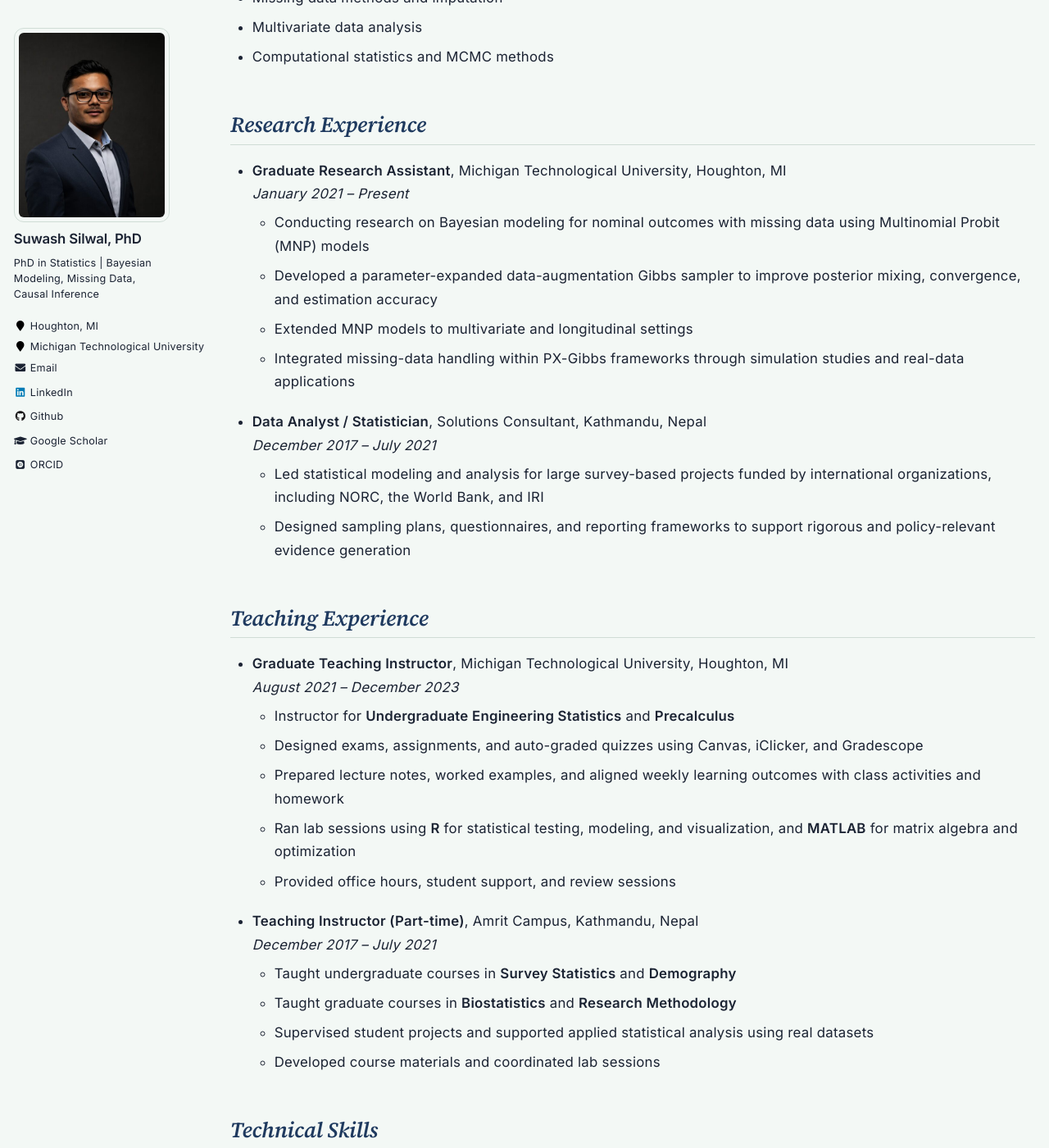
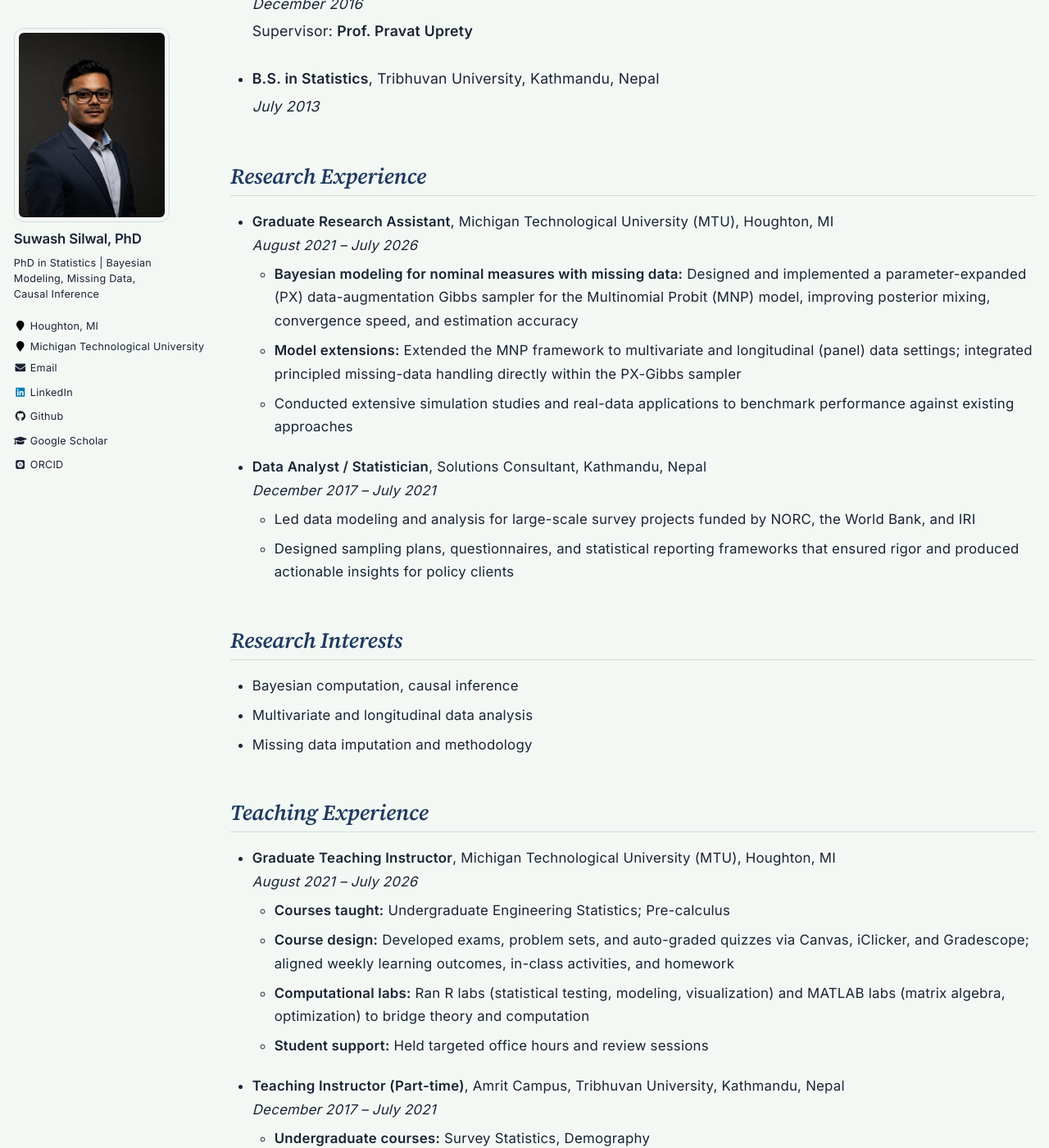
Before and after one commit to ssilwal050/ssilwal050.github.io, a Jekyll site: the page built from _pages/cv.md, in a window 1280 px wide and 1400 px high, scrolled down 928 px. Shown: the whole window at 82% size. Built offline with Jekyll 4.4.1, drawn with Linux system fonts in a browser that asks for light colours; some web fonts are replaced; some of the changed text lies outside the part shown.

Commit message:
CV page: update all sections to match the latest CV
Co-Authored-By: Claude Sonnet 5.5 <noreply@anthropic.com>
Claude-Session: https://claude.ai/code/session_01Xa6NjouSf11HGrZQCXPFoi

```diff
--- a/_pages/cv.md
+++ b/_pages/cv.md
@@ -11,13 +11,18 @@ redirect_from:
 
 A PDF version of my full CV is available [here](/files/Suwash_Silwal_CV.pdf).
 
+## Professional Summary
+
+Ph.D. in Statistics from Michigan Technological University (MTU) with expertise in Bayesian computation, latent-variable models, missing-data methodology, and statistical programming. Developed a novel parameter-expanded Gibbs sampling approach for Multinomial Probit models to improve computational efficiency and convergence. Experienced in methodological research, large-scale data analysis, simulation studies, and statistical modeling, with a strong record of interdisciplinary collaboration, scientific communication, teaching, conference presentations, and peer-reviewed research.
+
 ## Education
 
-* **Ph.D. in Statistics**, Michigan Technological University, Houghton, MI
-  *Expected: July 2026*
+* **Ph.D. in Statistics**, Michigan Technological University (MTU), Houghton, MI
+  *August 2026*
+  Dissertation: Bayesian methods for nominal measures with missing values using Multinomial Probit models
   Advisor: **Prof. Xiao Zhang**
 
-* **M.S. in Statistics**, Michigan Technological University, Houghton, MI
+* **M.S. in Statistics**, Michigan Technological University (MTU), Houghton, MI
   *December 2023*
 
 * **M.S. in Statistics**, Tribhuvan University, Kathmandu, Nepal
@@ -27,51 +32,53 @@ A PDF version of my full CV is available [here](/files/Suwash_Silwal_CV.pdf).
 * **B.S. in Statistics**, Tribhuvan University, Kathmandu, Nepal
   *July 2013*
 
-## Research Interests
-
-* Bayesian computation for latent variable models
-* Multinomial probit models and categorical data analysis
-* Missing data methods and imputation
-* Multivariate data analysis
-* Computational statistics and MCMC methods
-
 ## Research Experience
 
-* **Graduate Research Assistant**, Michigan Technological University, Houghton, MI
-  *January 2021 – Present*
-  * Conducting research on Bayesian modeling for nominal outcomes with missing data using Multinomial Probit (MNP) models
-  * Developed a parameter-expanded data-augmentation Gibbs sampler to improve posterior mixing, convergence, and estimation accuracy
-  * Extended MNP models to multivariate and longitudinal settings
-  * Integrated missing-data handling within PX-Gibbs frameworks through simulation studies and real-data applications
+* **Graduate Research Assistant**, Michigan Technological University (MTU), Houghton, MI
+  *August 2021 – July 2026*
+  * **Bayesian modeling for nominal measures with missing data:** Designed and implemented a parameter-expanded (PX) data-augmentation Gibbs sampler for the Multinomial Probit (MNP) model, improving posterior mixing, convergence speed, and estimation accuracy
+  * **Model extensions:** Extended the MNP framework to multivariate and longitudinal (panel) data settings; integrated principled missing-data handling directly within the PX-Gibbs sampler
+  * Conducted extensive simulation studies and real-data applications to benchmark performance against existing approaches
 
 * **Data Analyst / Statistician**, Solutions Consultant, Kathmandu, Nepal
   *December 2017 – July 2021*
-  * Led statistical modeling and analysis for large survey-based projects funded by international organizations, including NORC, the World Bank, and IRI
-  * Designed sampling plans, questionnaires, and reporting frameworks to support rigorous and policy-relevant evidence generation
+  * Led data modeling and analysis for large-scale survey projects funded by NORC, the World Bank, and IRI
+  * Designed sampling plans, questionnaires, and statistical reporting frameworks that ensured rigor and produced actionable insights for policy clients
+
+## Research Interests
+
+* Bayesian computation, causal inference
+* Multivariate and longitudinal data analysis
+* Missing data imputation and methodology
 
 ## Teaching Experience
 
-* **Graduate Teaching Instructor**, Michigan Technological University, Houghton, MI
-  *August 2021 – December 2023*
-  * Instructor for **Undergraduate Engineering Statistics** and **Precalculus**
-  * Designed exams, assignments, and auto-graded quizzes using Canvas, iClicker, and Gradescope
-  * Prepared lecture notes, worked examples, and aligned weekly learning outcomes with class activities and homework
-  * Ran lab sessions using **R** for statistical testing, modeling, and visualization, and **MATLAB** for matrix algebra and optimization
-  * Provided office hours, student support, and review sessions
+* **Graduate Teaching Instructor**, Michigan Technological University (MTU), Houghton, MI
+  *August 2021 – July 2026*
+  * **Courses taught:** Undergraduate Engineering Statistics; Pre-calculus
+  * **Course design:** Developed exams, problem sets, and auto-graded quizzes via Canvas, iClicker, and Gradescope; aligned weekly learning outcomes, in-class activities, and homework
+  * **Computational labs:** Ran R labs (statistical testing, modeling, visualization) and MATLAB labs (matrix algebra, optimization) to bridge theory and computation
+  * **Student support:** Held targeted office hours and review sessions
 
-* **Teaching Instructor (Part-time)**, Amrit Campus, Kathmandu, Nepal
+* **Teaching Instructor (Part-time)**, Amrit Campus, Tribhuvan University, Kathmandu, Nepal
   *December 2017 – July 2021*
-  * Taught undergraduate courses in **Survey Statistics** and **Demography**
-  * Taught graduate courses in **Biostatistics** and **Research Methodology**
-  * Supervised student projects and supported applied statistical analysis using real datasets
-  * Developed course materials and coordinated lab sessions
+  * **Undergraduate courses:** Survey Statistics, Demography
+  * **Graduate courses:** Biostatistics, Research Methodology
+  * **Supervision:** Mentored undergraduate capstone projects, helping students apply statistical methods to real-world datasets and refine presentation skills
 
 ## Technical Skills
 
-* **Programming & Statistical Software:** R, Python, SQL, SAS
-* **Data Science & Computing:** NumPy, pandas, R Shiny, distributed computing, HPC
-* **Methods:** Bayesian modeling, MCMC simulation, GLM, missing data imputation, A/B testing
-* **Applied Skills:** data wrangling, data visualization, statistical modeling, research design
+* **Programming:** R, Python, SQL, SAS
+* **Statistical and Machine Learning Methods:** Bayesian Modeling, Markov Chain Monte Carlo (MCMC), Latent-Variable Models, Generalized Linear Models (GLM), Mixed-Effects Models, Missing-Data Imputation, Multivariate Analysis, Classification, Neural Networks, A/B Testing
+* **Computing:** Parallel Computing, Distributed Computing, and High-Performance Computing (HPC)
+
+## Publications
+
+* **Silwal, S.** & Zhang, X. (2026). *Parameter-Expanded Data Augmentation for Analyzing Nominal Data With Missing Values Using Multinomial Probit Models.* *Journal of Mathematics and Statistics, 22*(1), 19–28. [https://doi.org/10.3844/jmssp.2026.19.28](https://doi.org/10.3844/jmssp.2026.19.28)
+
+* **Silwal, S.** & Uprety, P. (2019). *Assessment of oral health knowledge, attitude and practice among school children in Kathmandu Metropolitan City, Nepal.* *RRJoST, 8*, 1–10.
+
+See my [Publications page](/publications/) for a complete list.
 
 ## Conference Presentations
 
@@ -89,43 +96,35 @@ A PDF version of my full CV is available [here](/files/Suwash_Silwal_CV.pdf).
 
 ## Grants and Awards
 
-* **Dean’s Award for Outstanding Scholarship**, Michigan Technological University
+* **Dean’s Award for Outstanding Scholarship**, Michigan Technological University, Houghton, MI
   *Spring 2026*
 
-* **ASA Student/Early Career Travel Award**
+* **ASA Student/Early Career Travel Award**, American Statistical Association (ASA)
   *August 2025*
-  Awarded support to present at JSM 2025 in Nashville, TN
+  Awarded support to present at JSM 2025, Nashville, TN
 
-* **Graduate Student Government Travel Grant**, Michigan Technological University
+* **GSG Travel Grant**, Graduate Student Government, Michigan Technological University
   *August 2025*
-  Awarded support to present at JSM 2025 in Nashville, TN
+  Awarded support to present at JSM 2025, Nashville, TN
 
-* **Graduate Student Government Travel Grant**, Michigan Technological University
+* **GSG Travel Grant**, Graduate Student Government, Michigan Technological University
   *June 2024*
-  Awarded support to present at SDSS 2024 in Richmond, VA
+  Awarded support to present at SDSS 2024, Richmond, VA
 
-## Publications
+## Professional Training
 
-* **S. Silwal** & **X. Zhang** (2025). *Parameter-Expanded Data Augmentation for Analyzing Discrete Nominal Measures with Missing Values Using Multinomial Probit Models.* Submitted.
+* **IMSI Summer Data Science Bootcamp**
+  University of Illinois, Champaign, IL (online)
+  *June 1–7, 2025*
 
-* **Silwal, S.**, & **Uprety, P.** (2019). *Assessment of oral health knowledge, attitude and practice among school children in Kathmandu Metropolitan City, Nepal.* *RRJoST, 8*, 1–10.
+## Leadership and Involvement
 
-See my [Publications page](/publications/) for a complete list.
+* **President**, Nepali Student Organization (NSO), Michigan Technological University
+  *2023 – 2024*
+
+* **Vice President**, Nepali Student Organization (NSO), Michigan Technological University
+  *2022 – 2023*
 
 ## Professional Membership
 
 * American Statistical Association (ASA)
-
-## Leadership and Involvement
-
-* **President**, Nepali Student Organization, Michigan Technological University
-  *2023 – 2024*
-
-* **Vice President**, Nepali Student Organization, Michigan Technological University
-  *2022 – 2023*
-
-## Training
-
-* **IMSI Summer Data Science Bootcamp (Online)**
-  University of Illinois, Champaign, IL
-  *June 1–7, 2025*
```
